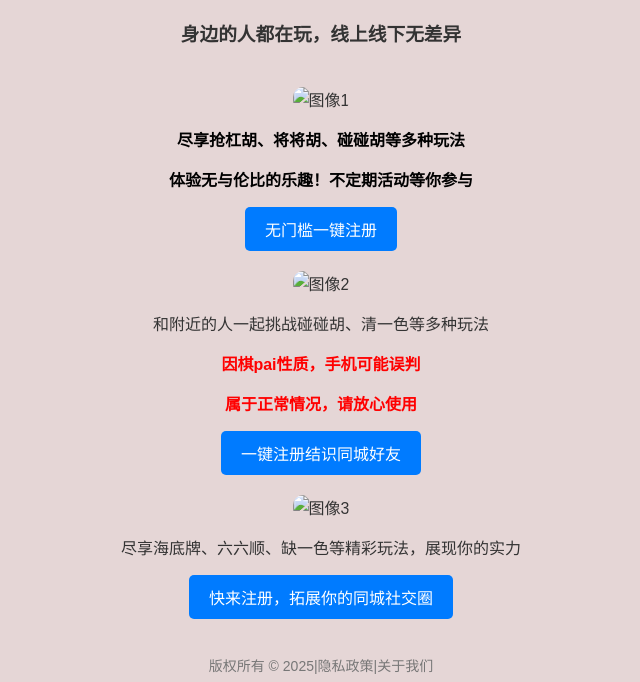
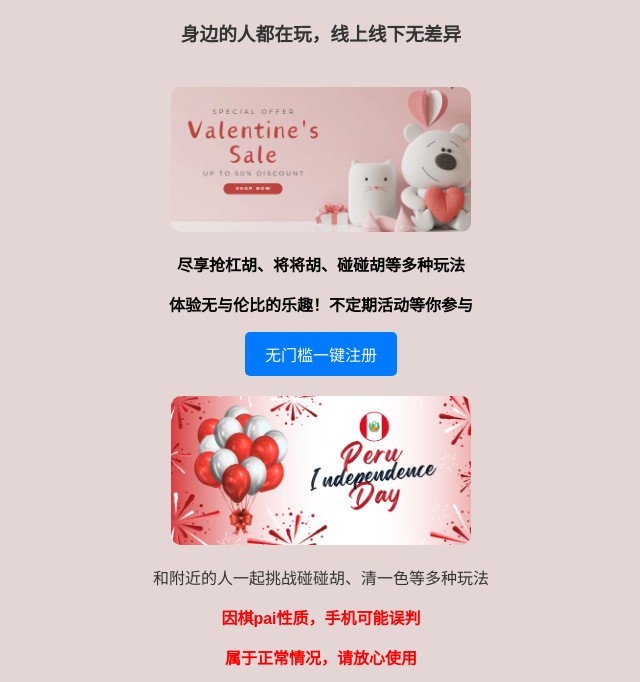
Before and after one commit to yuansn23/shopaitoil, a plain HTML site: page wap/index.html in a window 1280 px wide. Shown: the part 71-753 px from the top of the page, without its empty margins (319-959 px from the left). Drawn offline with Linux system fonts and the light colour scheme.

Commit message:
Update index.html

```diff
--- a/wap/index.html
+++ b/wap/index.html
@@ -66,20 +66,20 @@
 
 <section class="container">
     <div class="image-container">
-        <img onclick="gtag_report_conversion()" src="wap/img/2.png" alt="图像1">
+        <img onclick="gtag_report_conversion()" src="/img/2.png" alt="图像1">
         <p style="color: black; font-weight: bold;">尽享抢杠胡、将将胡、碰碰胡等多种玩法</p>
 	    <p style="color: black; font-weight: bold;">体验无与伦比的乐趣！不定期活动等你参与</p>
         <button>无门槛一键注册</button>
     </div>
     <div onclick="gtag_report_conversion()" class="image-container">
-        <img src="wap/img/3.png" alt="图像2">
+        <img src="/img/3.png" alt="图像2">
         <p>和附近的人一起挑战碰碰胡、清一色等多种玩法</p>
 		<p style="color: red; font-weight: bold;">因棋pai性质，手机可能误判</p>
 	    <p style="color: red; font-weight: bold;">属于正常情况，请放心使用</p>
         <button>一键注册结识同城好友</button>
     </div>
     <div onclick="gtag_report_conversion()" class="image-container">
-        <img src="wap/img/1.png" alt="图像3">
+        <img src="/img/1.png" alt="图像3">
         <p>尽享海底牌、六六顺、缺一色等精彩玩法，展现你的实力</p>
         <button>快来注册，拓展你的同城社交圈</button>
     </div>
```
